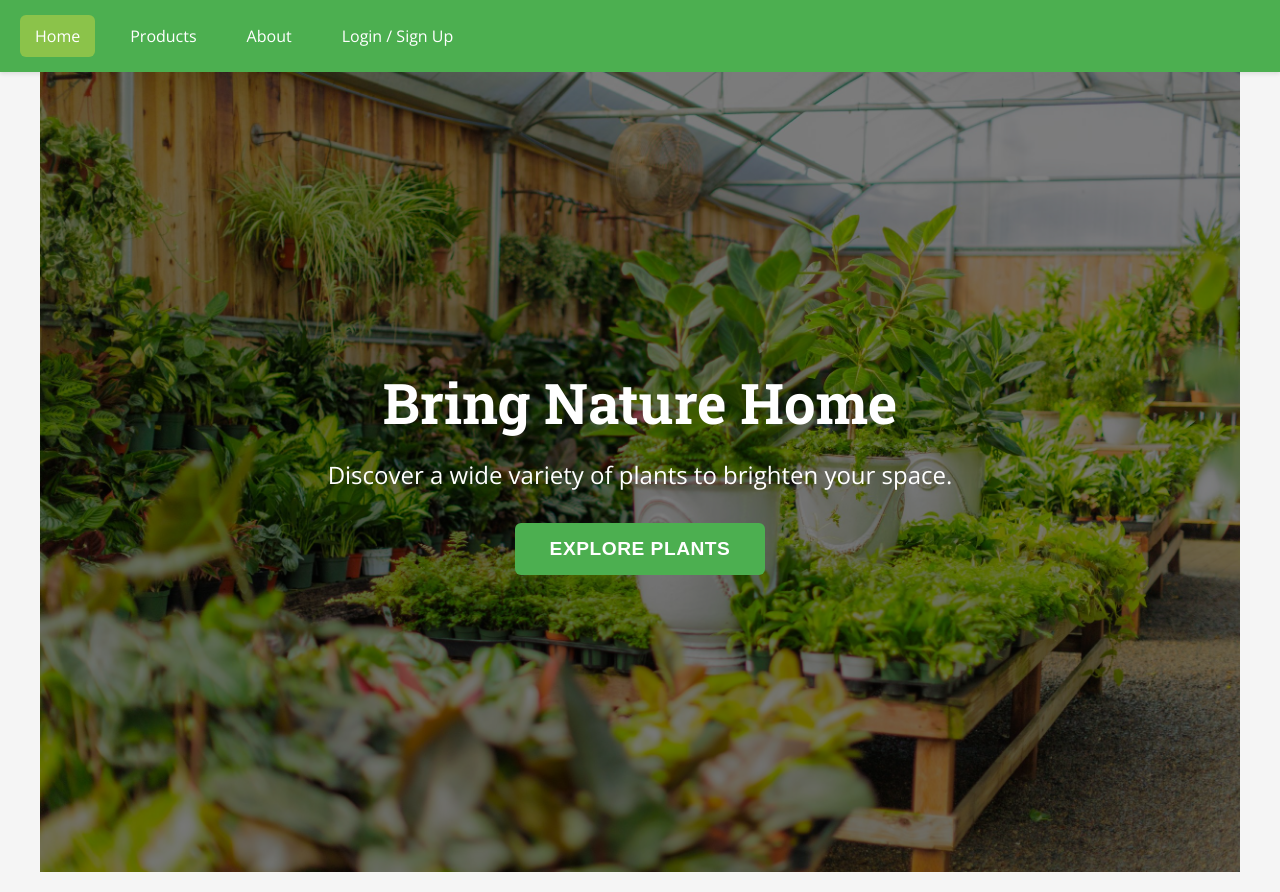
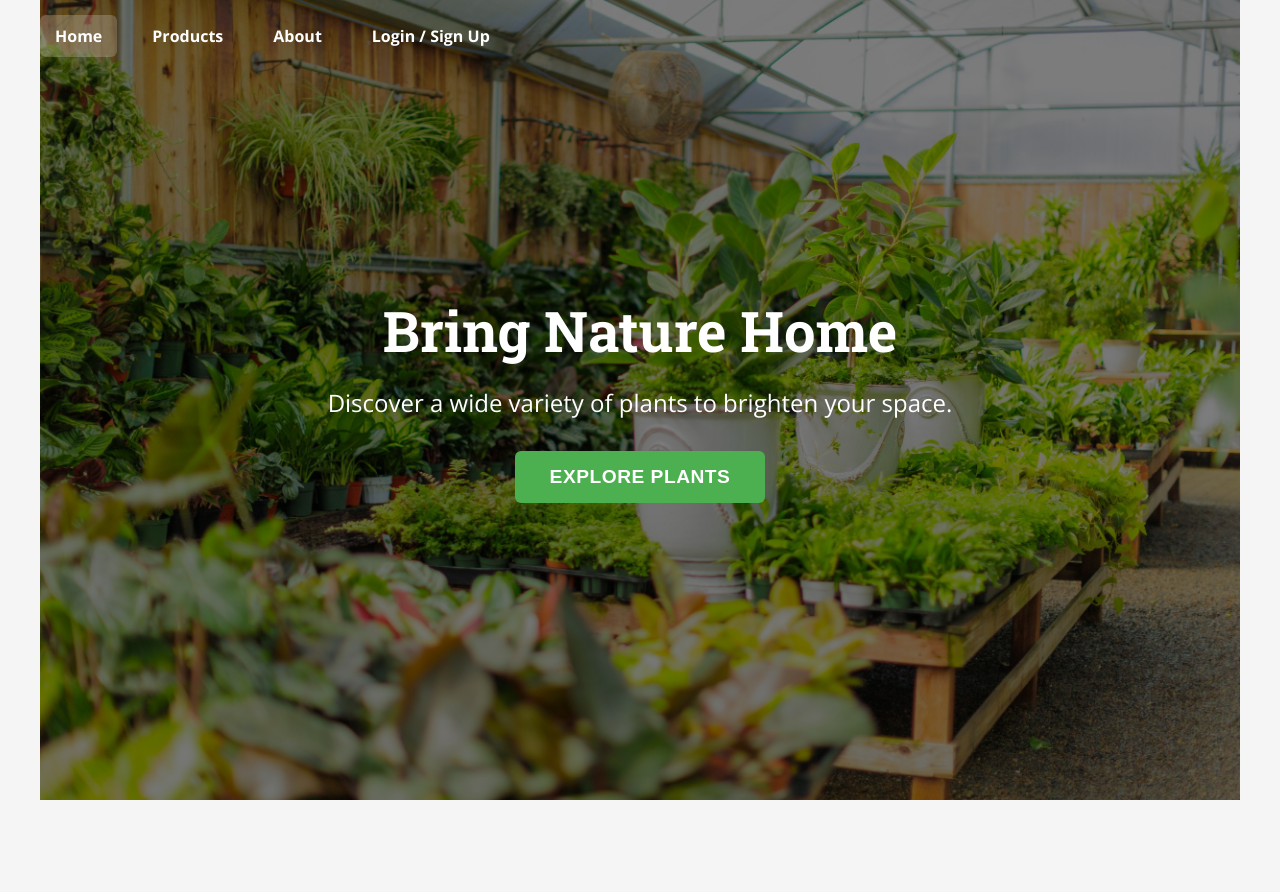
Before and after one commit to kingsuk-panda/nursery-website, a React (Create React App) app in the folder client/: page / in a window 1280 px wide. After the commit the page ends 820 px from the top, so only its background shows below. Built offline with nearby package versions, Linux system fonts and the light colour scheme.

Commit message:
Updated Navbar.module.css, Navbar made transparent, fixed, and with white links

```diff
--- a/client/src/components/Navbar.module.css
+++ b/client/src/components/Navbar.module.css
@@ -1,19 +1,36 @@
 /* client/src/components/Navbar.module.css */
 
 .nav {
-  background-color: var(--primary-color); /* Use primary color for background */
-  padding: 15px 20px; /* Increased padding */
-  box-shadow: 0 2px 4px rgba(0, 0, 0, 0.1); /* Subtle shadow */
+  /* background-color: var(--primary-color); */ /* Original background */
+  background-color: transparent; /* Initially transparent */
+  padding: 15px 20px;
+  /* box-shadow: 0 2px 4px rgba(0, 0, 0, 0.1); */ /* Removed initial shadow, can be added on scroll */
+  position: fixed; /* Fixed at the top */
+  top: 0;
+  left: 0;
+  width: 100%;
+  z-index: 1000; /* High z-index to be on top of other content */
+  transition: background-color 0.3s ease; /* For potential change on scroll */
+  box-sizing: border-box; /* Ensure padding is within the width */
 }
+
+/* Optional: Style for when navbar gets a background (e.g., on scroll - JS needed for this) */
+/*
+.navScrolled {
+  background-color: var(--primary-color);
+  box-shadow: 0 2px 4px rgba(0, 0, 0, 0.1);
+}
+*/
 
 .ul {
   list-style: none;
-  margin: 0;
+  margin: 0 auto; /* Center the ul if nav is full width */
   padding: 0;
   display: flex;
-  justify-content: flex-start; /* Align items to the start, or 'center' / 'flex-end' as preferred */
+  justify-content: flex-start; /* Or 'center' or 'flex-end' */
   align-items: center;
-  gap: 20px; /* Spacing between items */
+  gap: 20px;
+  max-width: 1200px; /* To align with main content width if desired */
 }
 
 .li {
@@ -22,21 +39,21 @@
 
 .a {
   text-decoration: none;
-  color: var(--nav-text-color); /* Using CSS variable from App.css */
+  color: var(--nav-text-color); /* White text, ensure it's readable over hero image */
   padding: 10px 15px;
   border-radius: 6px;
   transition: background-color 0.3s ease, color 0.3s ease;
-  display: block; /* Ensures padding is applied correctly */
+  display: block;
+  font-weight: bold; /* Make links bolder for better readability on image */
 }
 
 .a:hover {
-  background-color: var(--secondary-color);
-  color: white; /* Keep text white or adjust if secondary-color is very light */
+  /* Consider a subtle background or just text brightness change for hover */
+  background-color: rgba(255, 255, 255, 0.1); /* Subtle hover */
+  /* color: var(--secondary-color); */ /* Or change text color on hover */
 }
 
 .active {
-  background-color: var(--secondary-color); /* Or a darker shade of primary for distinction */
-  /* font-weight: bold; */ /* Optional: make active link bold */
-  /* border-bottom: 2px solid var(--nav-text-color); */ /* Alternative active style */
-  /* padding-bottom: 8px; */ /* Adjust if using border-bottom */
+  background-color: rgba(255, 255, 255, 0.2); /* Subtle active state */
+  /* font-weight: bold; */
 }
```
